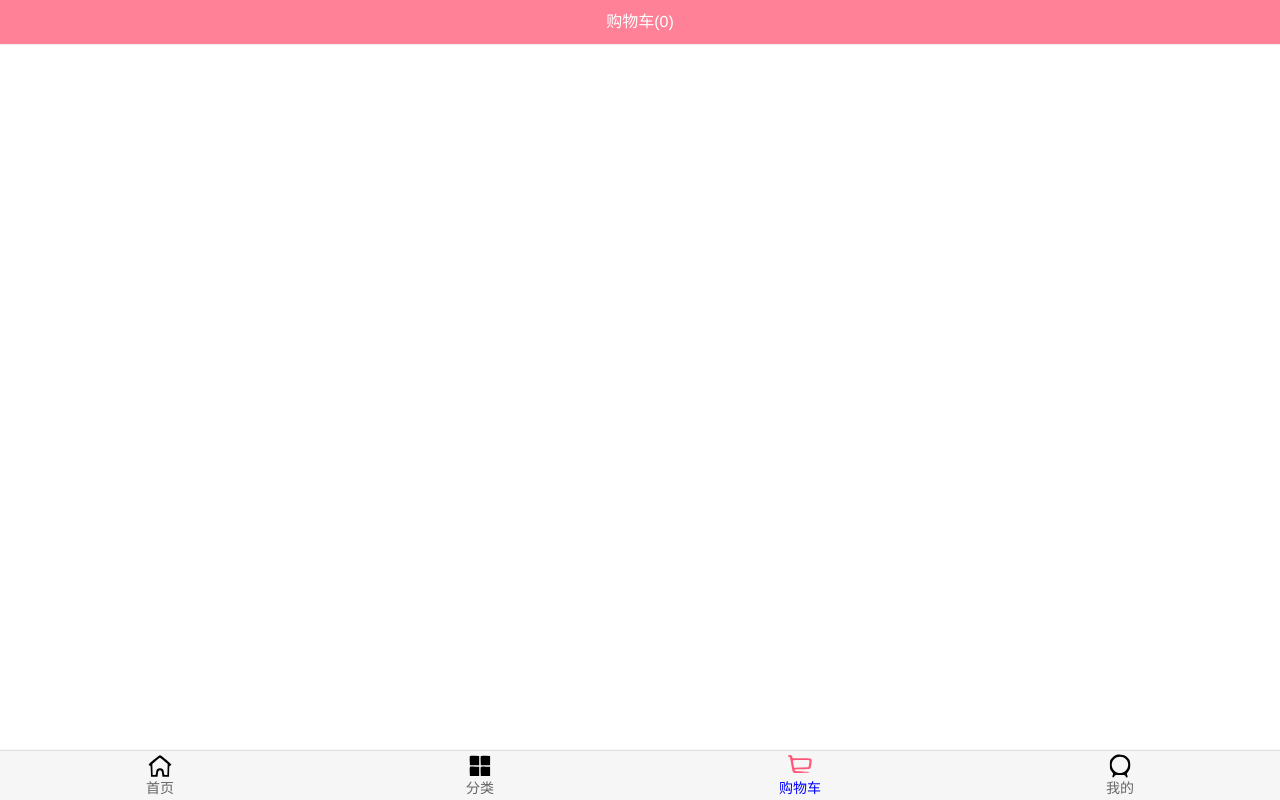
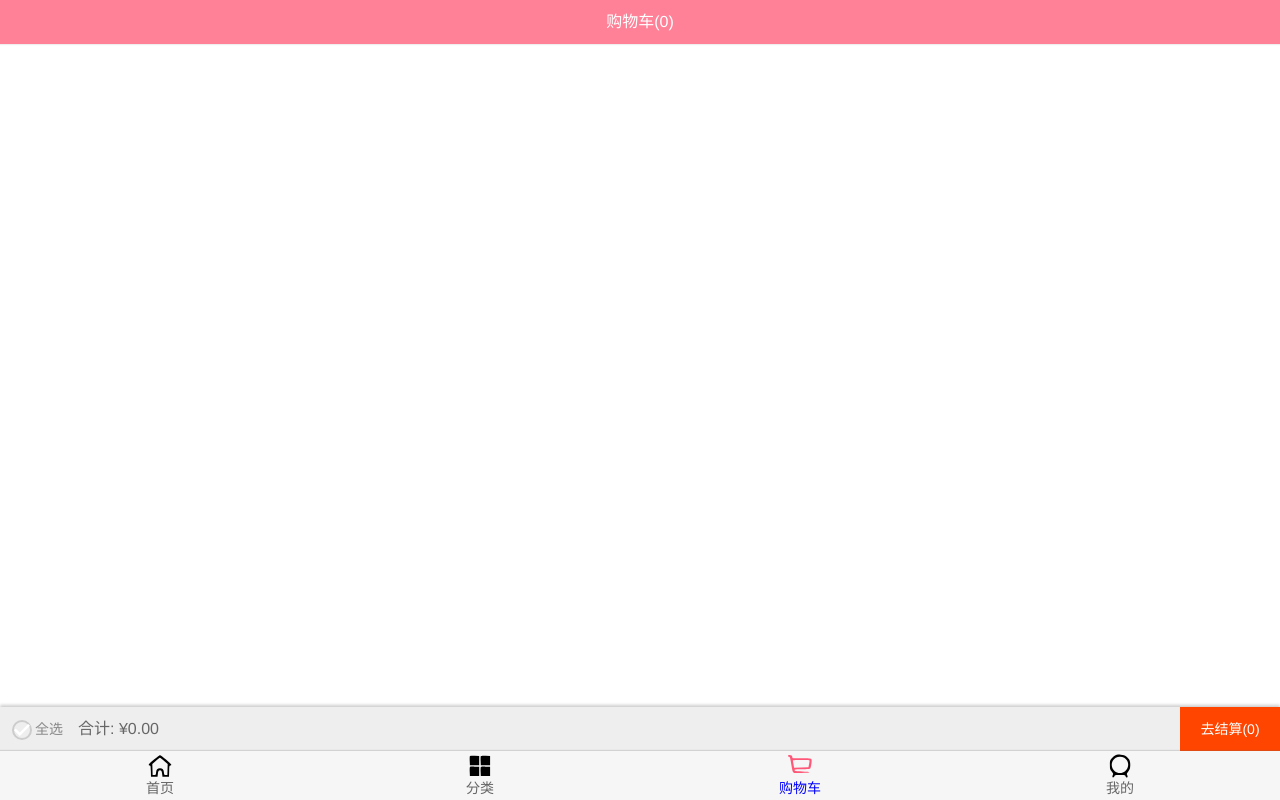
Before and after one commit to yellowsoul/supermall, a Vue app: page /cart in a window 1280 px wide. Built offline with nearby package versions, Linux system fonts and the light colour scheme.

Commit message:
P218 15-(掌握)购物车-底部工具的封装和应用

```diff
--- a/src/views/cart/Cart.vue
+++ b/src/views/cart/Cart.vue
@@ -9,12 +9,14 @@
     <cart-list />
 
     <!-- 底部汇总 -->
+    <cart-bottom-bar />
   </div>
 </template>
 
 <script>
 import NavBar from 'components/common/navbar/NavBar'
 import CartList from './childComps/CartList'
+import CartBottomBar from './childComps/CartBottomBar'
 
 
 import { mapGetters } from 'vuex' //mapGetters 辅助函数仅仅是将 store 中的 getter 映射到局部计算属性：
@@ -22,7 +24,8 @@ export default {
   name:'Cart',
   components:{
     NavBar,
-    CartList
+    CartList,
+    CartBottomBar
   },
   data(){
     return{
--- /dev/null
+++ b/src/views/cart/childComps/CartBottomBar.vue
@@ -0,0 +1,76 @@
+<template>
+  <div class="bottom-bar">
+    <check-button class="select-all" />
+    <span>全选</span>
+    <span class="total-price">合计: ¥{{totalPrice}}</span>
+    <span class="buy-product">去结算({{cartLength}})</span>
+  </div>
+</template>
+
+<script>
+import CheckButton from 'components/content/checkButton/CheckButton'
+import { mapGetters } from 'vuex'
+export default {
+  components:{
+    CheckButton
+  },
+  name:"CartBottomBar",
+  data () {
+    return {}
+  },
+  computed: {
+    ...mapGetters(['cartList']),
+    totalPrice(){
+      return this.cartList.filter( item => {
+        return item.checked
+      }).reduce((preValue,item) => {
+        return preValue += item.price * item.count
+      },0).toFixed(2)
+    },
+    cartLength(){
+      return this.cartList.filter(item => item.checked).length
+    }
+  },
+  methods: {},
+}
+</script>
+
+<style scoped>
+  .bottom-bar {
+    width: 100%;
+    height: 44px;
+    background-color: #eee;
+    position: fixed;
+    bottom: 49px;
+    left: 0;
+    box-shadow: 0 -2px 3px rgba(0, 0, 0, .2);
+    font-size: 14px;
+    color: #888;
+    line-height: 44px;
+    padding-left: 35px;
+    box-sizing: border-box;
+  }
+
+  .bottom-bar .select-all {
+    position: absolute;
+    line-height: 0;
+    left: 12px;
+    top: 13px;
+  }
+
+  .bottom-bar .total-price {
+    margin-left: 15px;
+    font-size: 16px;
+    color: #666;
+  }
+
+  .bottom-bar .buy-product {
+    background-color: orangered;
+    color: #fff;
+    width: 100px;
+    height: 44px;
+    text-align: center;
+    line-height: 44px;
+    float: right;
+  }
+</style>
```
